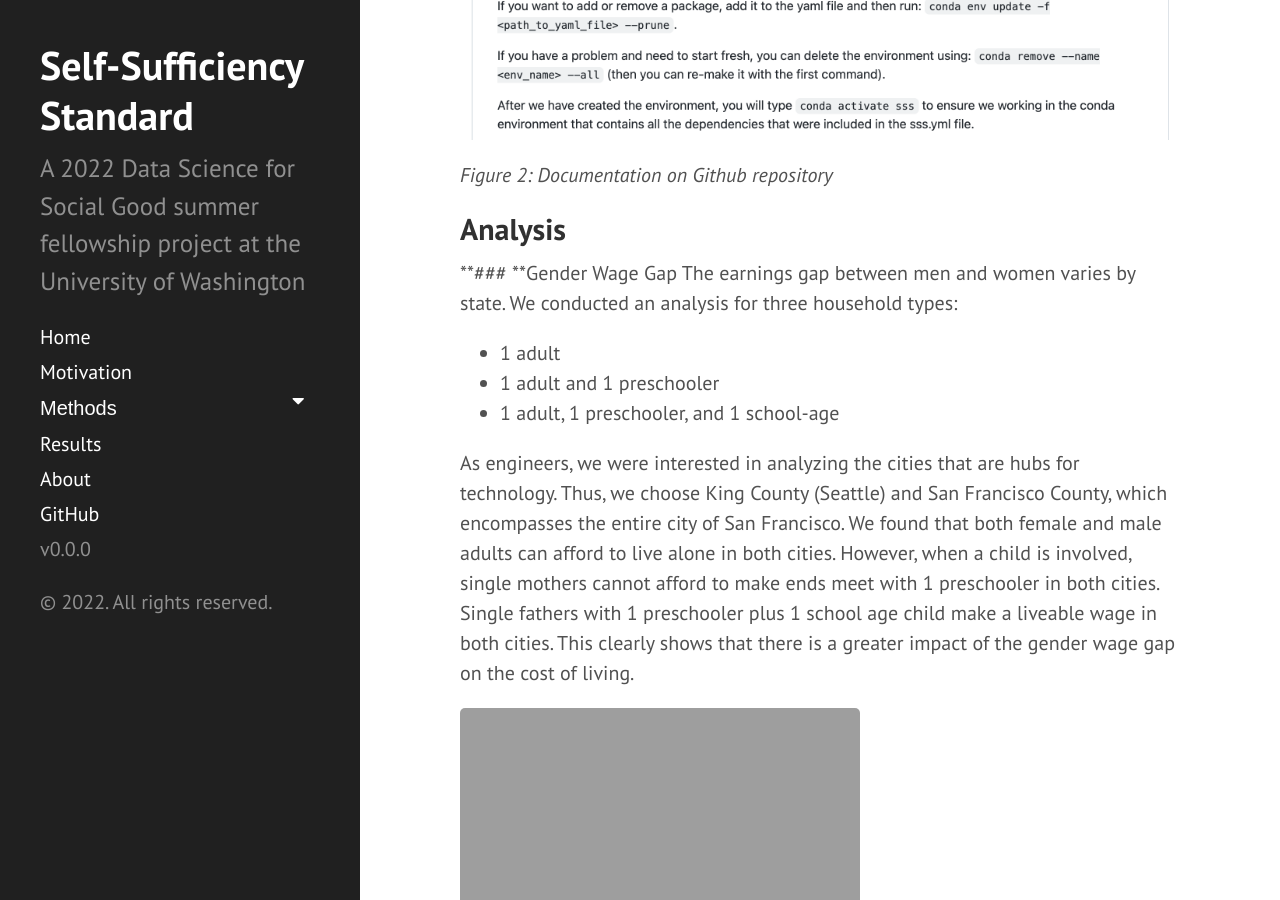
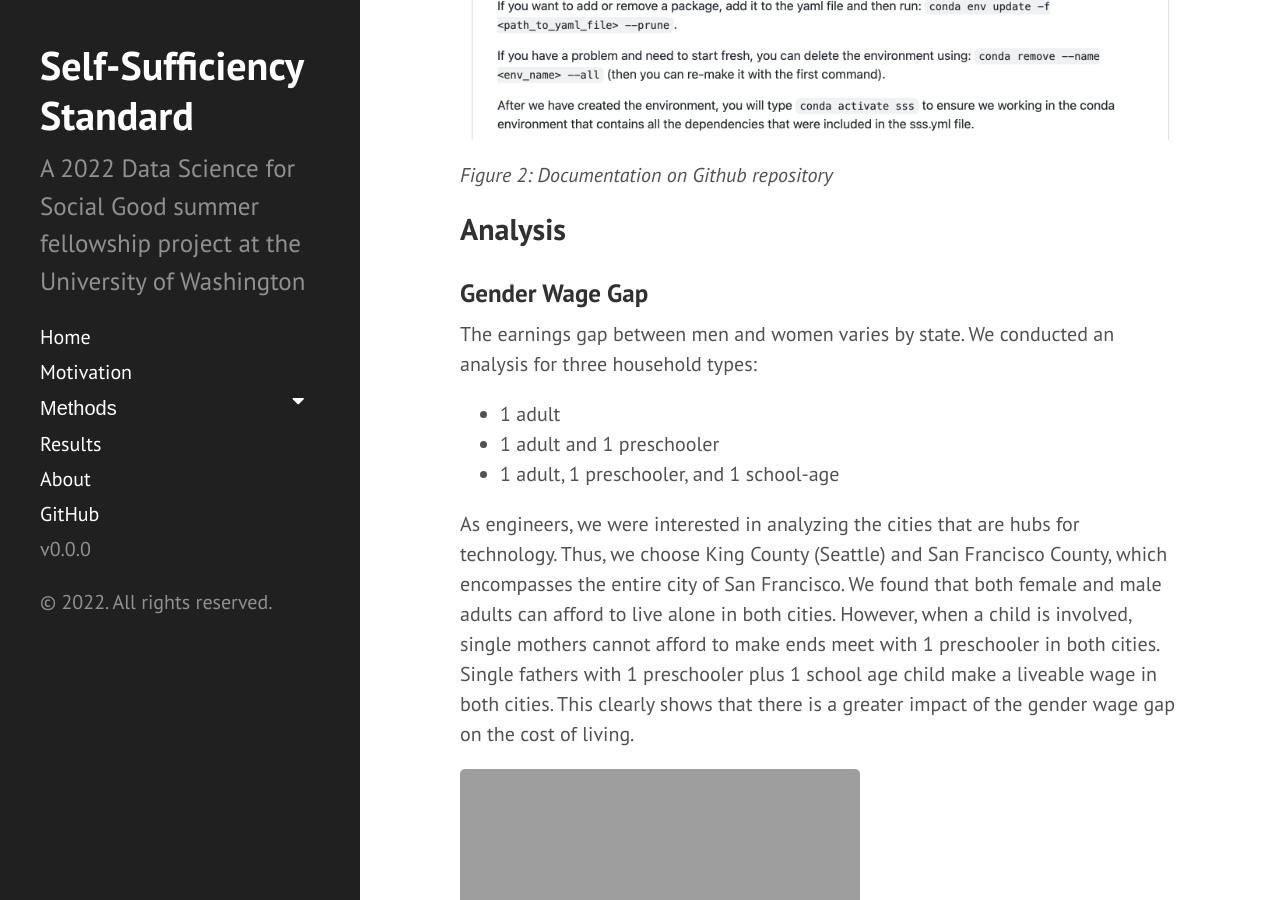
Before and after one commit to uwescience/DSSG2022-Self-Sufficiency, a Jekyll site: the page built from results.md, in a window 1280 px wide and 900 px high, scrolled down 3129 px. Built offline with Jekyll 4.4.1, drawn with Linux system fonts in a browser that asks for light colours.

```diff
--- a/results.md
+++ b/results.md
@@ -47,7 +47,7 @@ To ensure the database workflow is accessible, reproducible, and transparent for
 
 ## Analysis
 
-**### **Gender Wage Gap
+### Gender Wage Gap
 The earnings gap between men and women varies by state. We conducted an analysis for three household types:
 * 1 adult
 * 1 adult and 1 preschooler
```
